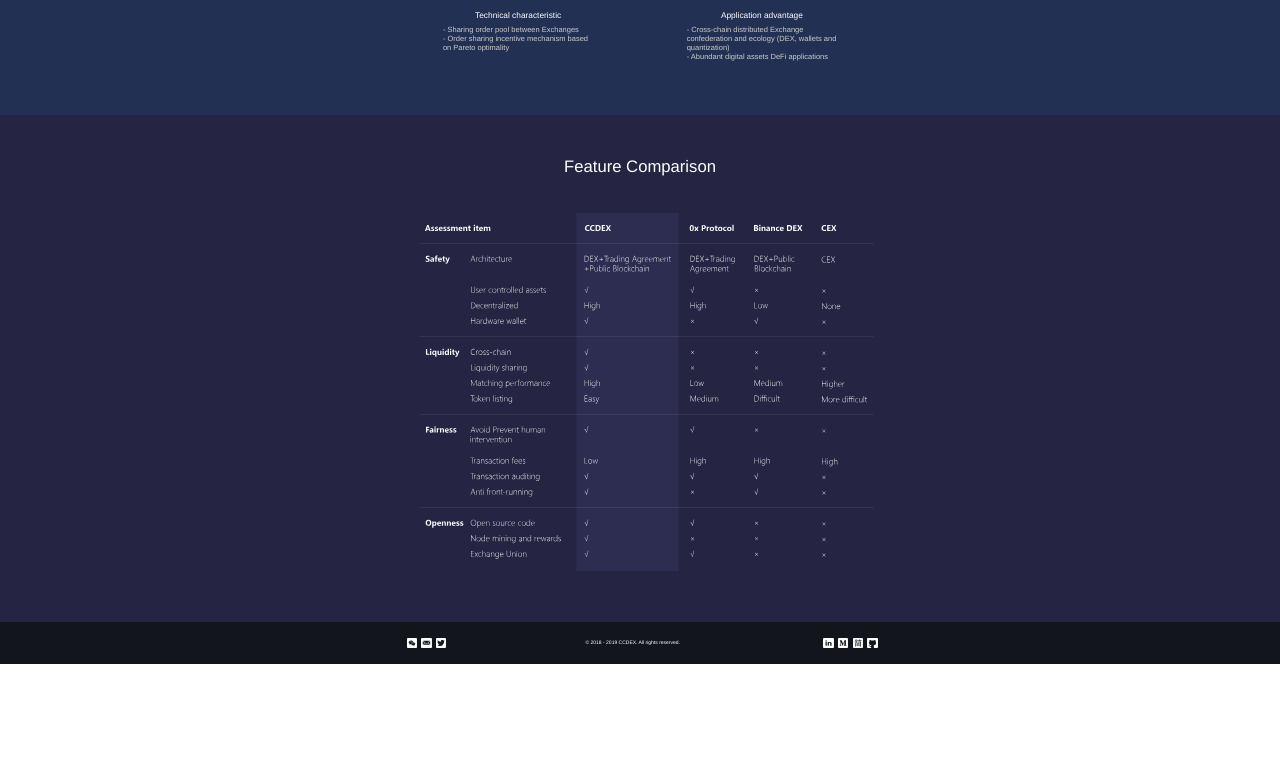
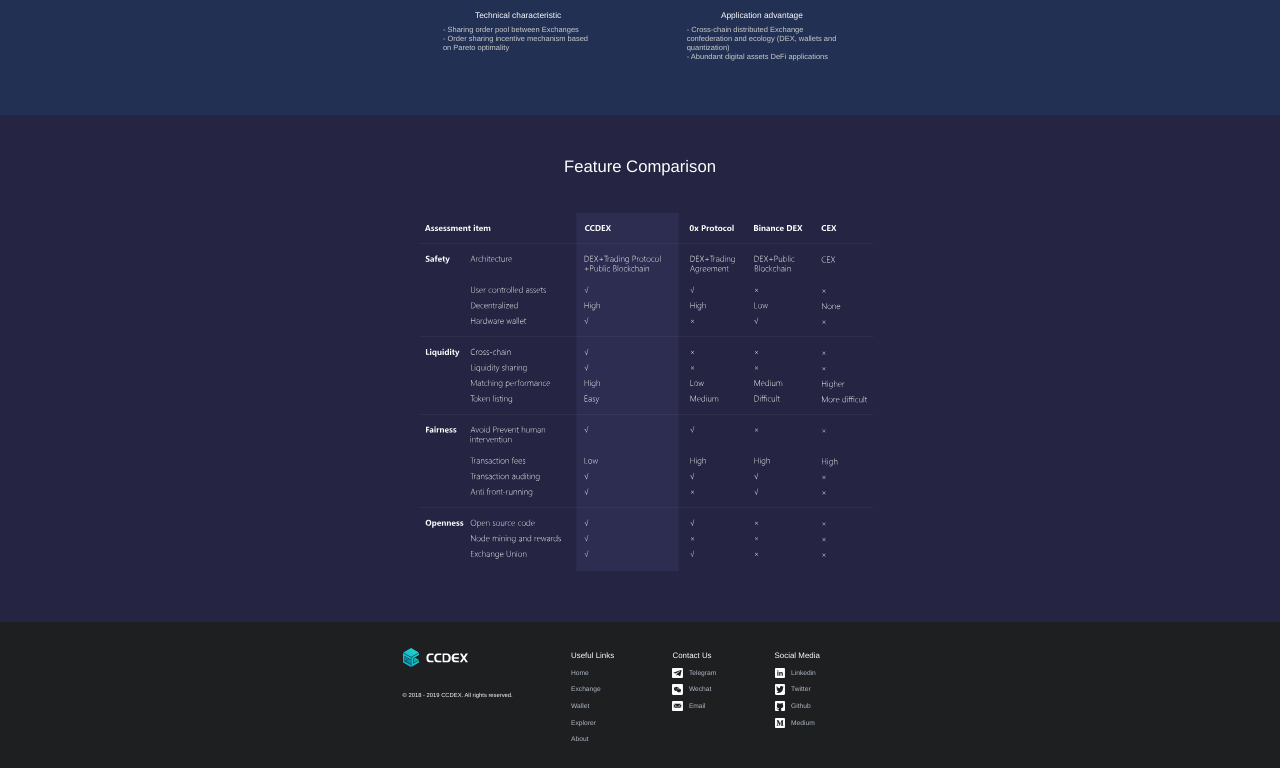
Before and after one commit to ccdex/ccdex-web, a Vue app: page / in a window 1280 px wide. Shown: the part 2089-2857 px from the top of the page. Before the commit the page ends 2753 px from the top, so only its background shows below. Built offline with nearby package versions, Linux system fonts and the light colour scheme.

Commit message:
修改链接，底部导航等

```diff
--- a/src/components/Footer.vue
+++ b/src/components/Footer.vue
@@ -1,78 +1,160 @@
 <template>
     <section class = "footer">
         <div class = "footer-wrapper">
-            <ul class = "ul-left">
+            <div class = "footer-left">
+                <img class = "footer-logo" src="@/assets/logo.svg" alt="">
+                <p>© 2018 - 2019 CCDEX. All rights reserved.</p>
+            </div>
+            <ul>
+                <li>{{LANG.footer.section1_title}}</li>
+                <li>{{LANG.footer.section1_link1}}</li>
+                <li><a :href = "exchangeUrl" target="_blank">{{LANG.footer.section1_link2}}</a></li>
+                <li><a :href = "walletUrl" target="_blank">{{LANG.footer.section1_link3}}</a></li>
+                <li><a :href = "explorerUrl" target="_blank">{{LANG.footer.section1_link4}}</a></li>
+                <li>{{LANG.footer.section1_link5}}</li>
+            </ul>
+            <ul>
+                <li>{{LANG.footer.section2_title}}</li>
+                <li>
+                    <a :href = "currentLan==='en'?'https://t.me/ccdex_en':'https://t.me/ccdex_cn'" target="_blank">
+                    <img src="@/assets/telegram.svg" alt="">{{LANG.footer.section2_link1}}</a>
+                </li>
                 <li>
                     <el-popover  placement="top-start" width="150" trigger="hover">
-                    <img src="../assets/wechat.png" style = "width:150px;height:150px">
-                    <img src="../assets/wechat.svg" slot="reference" alt="">
+                    <img src="@/assets/wechat.png" style = "width:150px;height:150px">
+                    <span slot="reference">
+                    <img src="@/assets/wechat.svg"  alt=""><span style = "margin-left:6px">{{LANG.footer.section2_link2}}</span>
+                    </span>
                     </el-popover>
                 </li>
                 <li>
                      <el-popover  placement="top-start" width="200" trigger="hover" content="connect@ccdex.top">
-                    <img src="../assets/email.svg" slot="reference" alt="">
+                    <span slot="reference">
+                    <img src="@/assets/email.svg"  alt=""><span style = "margin-left:6px">{{LANG.footer.section2_link3}}</span>
+                    </span>
                     </el-popover>
                 </li>
+            </ul>
+
+             <ul>
+                <li>{{LANG.footer.section3_title}}</li>
                 <li>
-                    <a href = "https://twitter.com/@CCDEX_TOP" target="_blank"><img src="../assets/twitter.svg" slot = "reference" alt=""></a>
+                   <a href="https://www.linkedin.com/in/ccdex/" target="_blank"><img src="@/assets/linkin.svg" alt="">{{LANG.footer.section3_link1}}</a>
                 </li>
-            </ul>
-            <span>© 2018 - 2019 CCDEX. All rights reserved.</span>
-            <ul class = "ul-right">
-                <li><a href="https://github.com/ccdex" target="_blank"><img src="../assets/git.svg" alt=""></a></li>
-                <li><a href="https://www.jianshu.com/u/27eb10f2f410" target="_blank"><img src="../assets/jianshu.svg" alt=""></a></li>
-                <li><a href="https://medium.com/@ccdex" target="_blank"><img src="../assets/blog.svg" alt=""></a></li>
-                <li><a href="https://www.linkedin.com/in/ccdex/" target="_blank"><img src="../assets/linkin.svg" alt=""></a></li>
+                <li>
+                     <a href = "https://twitter.com/@CCDEX_TOP" target="_blank"><img src="@/assets/twitter.svg" alt="">{{LANG.footer.section3_link2}}</a>
+                </li>
+                <li>
+                     <a href="https://github.com/ccdex" target="_blank"><img src="@/assets/git.svg" alt="">{{LANG.footer.section3_link3}}</a>
+                </li>
+                 <li>
+                    <a v-if = "currentLan==='en'" href="https://medium.com/@ccdex" target="_blank"><img src="@/assets/blog.svg" alt="">{{LANG.footer.section3_link4}}</a>
+                    <a v-if = "currentLan==='zh'" href="https://www.jianshu.com/u/27eb10f2f410" target="_blank"><img src="@/assets/jianshu.svg" alt="">{{LANG.footer.section3_link5}}</a>
+                </li>
             </ul>
         </div>
     </section>
 </template>
 <script>
+import { config } from "@/config";
 export default {
-
+    data(){
+    let lan = localStorage.getItem("CCDEX_LANGUAGE_TYPE");
+    let currentLan;
+    if (lan && lan === "zh") {
+      currentLan = "zh";
+    } else {
+      currentLan = "en";
+    }
+    return{
+        currentLan:currentLan,
+        exchangeUrl: config.exchangeUrl,
+        walletUrl: config.walletUrl,
+        explorerUrl: config.explorerUrl,
+    }
+  }
 }
 </script>
 <style lang="scss" scoped>
 @import '@/styles/base.scss';
 .footer{
-    height: Rem(100);
+    height: Rem(350);
     width: 100%;
-    background-color: $black5;
+    background-color: $footerBlack;
     .footer-wrapper{
          width:Rem(1140);
          margin:0 auto;
-         height: Rem(100);
-         line-height: Rem(100);
-         text-align: center;
+         height: Rem(350);
+        //  line-height: Rem(100);
          font-size:Rem(12);
          color:#FFFFFF;
-         .ul-left{
-             list-style:none;
-             float:left;
+         .footer-left{
+            display: inline-block;
+            .footer-logo{
+                width: auto;
+                height: Rem(45);
+                margin:Rem(62) auto Rem(60)
+            }
+            p{
+                font-size:Rem(14);
+                line-height: Rem(14);
+            }
+         }
+         ul{
+             display: inline-block;
+             vertical-align: top;
+             margin-left:Rem(140);
+             margin-top:Rem(62);
              li{
-               float:left;
-               margin-left:Rem(10);
+                 color:$footerFont;
+                 font-size:Rem(16);
+                 line-height: Rem(40);
+                 cursor: pointer;
                  img{
                      width:Rem(25);
                      height: Rem(25);
                      vertical-align: middle;
                  }
-             }
-         }
-          .ul-right{
-             list-style:none;
-             float:right;
-             li{
-               float:right;
-               margin-left:Rem(10);
+                 a{
+                     text-decoration: none;
+                     color:$footerFont;
                      img{
-                   width:Rem(25);
-                   height: Rem(25);
-                   vertical-align: middle;
-                   cursor: pointer;
+                         margin-right:6px;
                      }
                  }
              }
+             li:first-child{
+                 font-size:Rem(19);
+                 color:#ffffff;
+             }
+         }
+        //  .ul-left{
+        //      list-style:none;
+        //      float:left;
+        //      li{
+        //        float:left;
+        //        margin-left:Rem(10);
+        //        img{
+        //            width:Rem(25);
+        //            height: Rem(25);
+        //            vertical-align: middle;
+        //        }
+        //      }
+        //  }
+        //   .ul-right{
+        //      list-style:none;
+        //      float:right;
+        //      li{
+        //        float:right;
+        //        margin-left:Rem(10);
+        //        img{
+        //            width:Rem(25);
+        //            height: Rem(25);
+        //            vertical-align: middle;
+        //            cursor: pointer;
+        //        }
+        //      }
+        //  }
     }
 }
 </style>
--- a/src/components/FooterMobile.vue
+++ b/src/components/FooterMobile.vue
@@ -1,27 +1,49 @@
 <template>
     <section class = "footer-mobile">
+        <img src="@/assets/logo.svg" alt="" class = "footer-logo">
         <div class = "imgs">
-        <a href="https://github.com/ccdex" target="_blank"><img src="../assets/git.svg" alt=""></a>
+            <a href="https://github.com/ccdex" target="_blank"><img src="@/assets/git.svg" alt=""></a>
             <el-popover  placement="top-start" width="100" trigger="click" content="connect@ccdex.top">
-            <img src="../assets/email.svg" slot="reference" alt="">
+                <img src="@/assets/email.svg" slot="reference" alt="">
             </el-popover>
-        <a href="https://twitter.com/@CCDEX_TOP" target="_blank"><img src="../assets/twitter.svg" alt=""></a>
+            <a href="https://twitter.com/@CCDEX_TOP" target="_blank"><img src="@/assets/twitter.svg" alt=""></a>
             <el-popover  placement="top" width="150" trigger="hover">
-            <img src="../assets/wechat.png" style = "width:150px;height:150px">
-            <img src="../assets/wechat.svg" slot="reference" alt="">
+                <img src="@/assets/wechat.png" style = "width:150px;height:150px">
+                <img src="@/assets/wechat.svg" slot="reference" alt="">
             </el-popover>
-        <a href="https://www.jianshu.com/u/27eb10f2f410" target="_blank"><img src="../assets/blog.svg" alt=""></a>
-        <a href="https://www.linkedin.com/in/ccdex/" target="_blank"><img src="../assets/linkin.svg" alt=""></a>
-        <a href="https://medium.com/@ccdex" target="_blank"><img src="../assets/blog.svg" alt=""></a>
+            <a :href = "currentLan==='en'?'https://t.me/ccdex_en':'https://t.me/ccdex_cn'" target="_blank"><img src="@/assets/telegram.svg" alt=""></a>
+            <a href="https://www.linkedin.com/in/ccdex/" target="_blank"><img src="@/assets/linkin.svg" alt=""></a>
+            <a v-if = "currentLan==='en'"  href="https://medium.com/@ccdex" target="_blank"><img src="@/assets/blog.svg" alt=""></a>
+            <a v-if = "currentLan==='zh'" href="https://www.jianshu.com/u/27eb10f2f410" target="_blank"><img src="@/assets/jianshu.svg" alt=""></a>
+
         </div>
+        <ul>
+           <li>{{LANG.footer.section1_title}}</li>
+           <li>{{LANG.footer.section1_link1}}</li>
+           <li><a :href = "exchangeUrl" target="_blank">{{LANG.footer.section1_link2}}</a></li>
+           <li><a :href = "walletUrl" target="_blank">{{LANG.footer.section1_link3}}</a></li>
+           <li><a :href = "explorerUrl" target="_blank">{{LANG.footer.section1_link4}}</a></li>
+           <li>{{LANG.footer.section1_link5}}</li>
+        </ul>
         <p>© 2018 - 2019 CCDEX. All rights reserved.</p>
     </section>
 </template>
 <script>
+import { config } from "@/config";
 export default {
-  data() {
+  data(){
+    let lan = localStorage.getItem("CCDEX_LANGUAGE_TYPE");
+    let currentLan;
+    if (lan && lan === "zh") {
+      currentLan = "zh";
+    } else {
+      currentLan = "en";
+    }
     return{
-
+        currentLan:currentLan,
+        exchangeUrl: config.exchangeUrl,
+        walletUrl: config.walletUrl,
+        explorerUrl: config.explorerUrl,
     }
   }
 };
@@ -29,24 +51,58 @@
 <style lang="scss" scoped>
 @import "@/styles/base.scss";
 .footer-mobile {
-  background-color: $black5;
+  background-color: #222222;
   width: 100%;
-  text-align: center;
   overflow: hidden;
+  .footer-logo{
+    width: auto;
+    height: toRem(115);
+    margin:toRem(228) 0 0 toRem(179);
+  }
   .imgs {
-    margin: toRem(125) auto toRem(88) auto;
+    font-size:0;
+    letter-spacing: -3px;
+    margin:toRem(150) 0 0 toRem(179);
+    a {
+      display: inline-block;
+      width: toRem(100);
+      height: toRem(100);
+      margin-right: toRem(72);
       img {
-      width: toRem(124);
-      height: toRem(124);
-      margin-right: toRem(88);
+        width: toRem(100);
+        height: toRem(100);
       }
-    img:last-child() {
+    }
+    img {
+      width: toRem(100);
+      height: toRem(100);
+      margin-right: toRem(72);
+    }
+    a:last-child{
       margin-right: 0;
     }
   }
+  ul{
+    margin:toRem(150) 0 0 toRem(179);
+    li{
+      font-size:toRem(92);
+      color:$footerFont;
+      line-height: toRem(95);
+      margin-bottom:toRem(70);
+      a{
+        text-decoration: none;
+        color:$footerFont;
+      }
+    }
+    li:first-child{
+      font-size:toRem(102);
+      color:#ffffff;
+    }
+  }
   p {
-      font-size:toRem(74);
-      margin-bottom:toRem(65);
+    font-size: toRem(77);
+    margin:toRem(160) 0 toRem(190);
+    text-align: center;
   }
 }
 </style>
--- a/src/lang/en.js
+++ b/src/lang/en.js
@@ -62,7 +62,22 @@
     },
 
     footer:{
-
+        section1_title:'Useful Links',
+        section1_link1:'Home',
+        section1_link2:'Exchange',
+        section1_link3:'Wallet',
+        section1_link4:'Explorer',
+        section1_link5:'About',
+        section2_title:'Contact Us',
+        section2_link1:'Telegram',
+        section2_link2:'Wechat',
+        section2_link3:'Email',
+        section3_title:'Social Media',
+        section3_link1:'Linkedin',
+        section3_link2:'Twitter',
+        section3_link3:'Github',
+        section3_link4:'Medium',
+        section3_link5:''
     }
 
   }
--- a/src/lang/zh.js
+++ b/src/lang/zh.js
@@ -66,10 +66,22 @@
     },
 
     footer:{
-
-
-
-
+        section1_title:'友情链接',
+        section1_link1:'主页',
+        section1_link2:'交易所',
+        section1_link3:'钱包',
+        section1_link4:'浏览器',
+        section1_link5:'文档',
+        section2_title:'联系我们',
+        section2_link1:'电报群',
+        section2_link2:'微信',
+        section2_link3:'邮件',
+        section3_title:'社交地址',
+        section3_link1:'领英',
+        section3_link2:'推特',
+        section3_link3:'Github',
+        section3_link4:'',
+        section3_link5:'简书'
 
     }
 
--- a/src/styles/base.scss
+++ b/src/styles/base.scss
@@ -13,7 +13,8 @@
 $black4:#252442;
 $black5:#12161C;
 $black6:#2D3660;
-$footerFont:#33374A;
+$footerFont:#B0BAC6;
+$footerBlack:#1E1F21;
 $green:#1ED4CA;
 
 
```
Also changed, not shown: src/assets/en-table.svg, src/assets/telegram.svg (added). Lines whose indentation alone changed are shown as unchanged.
